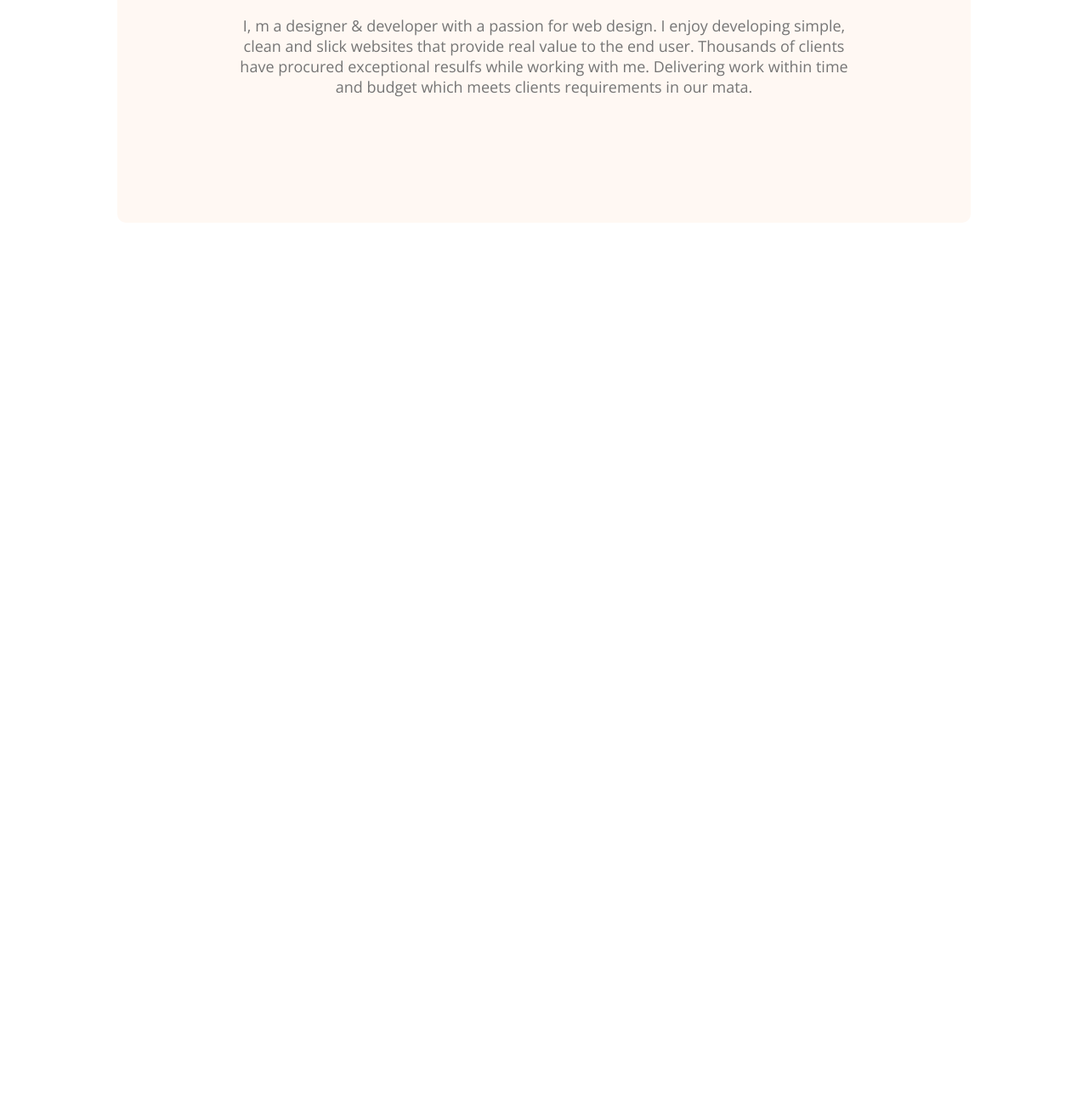
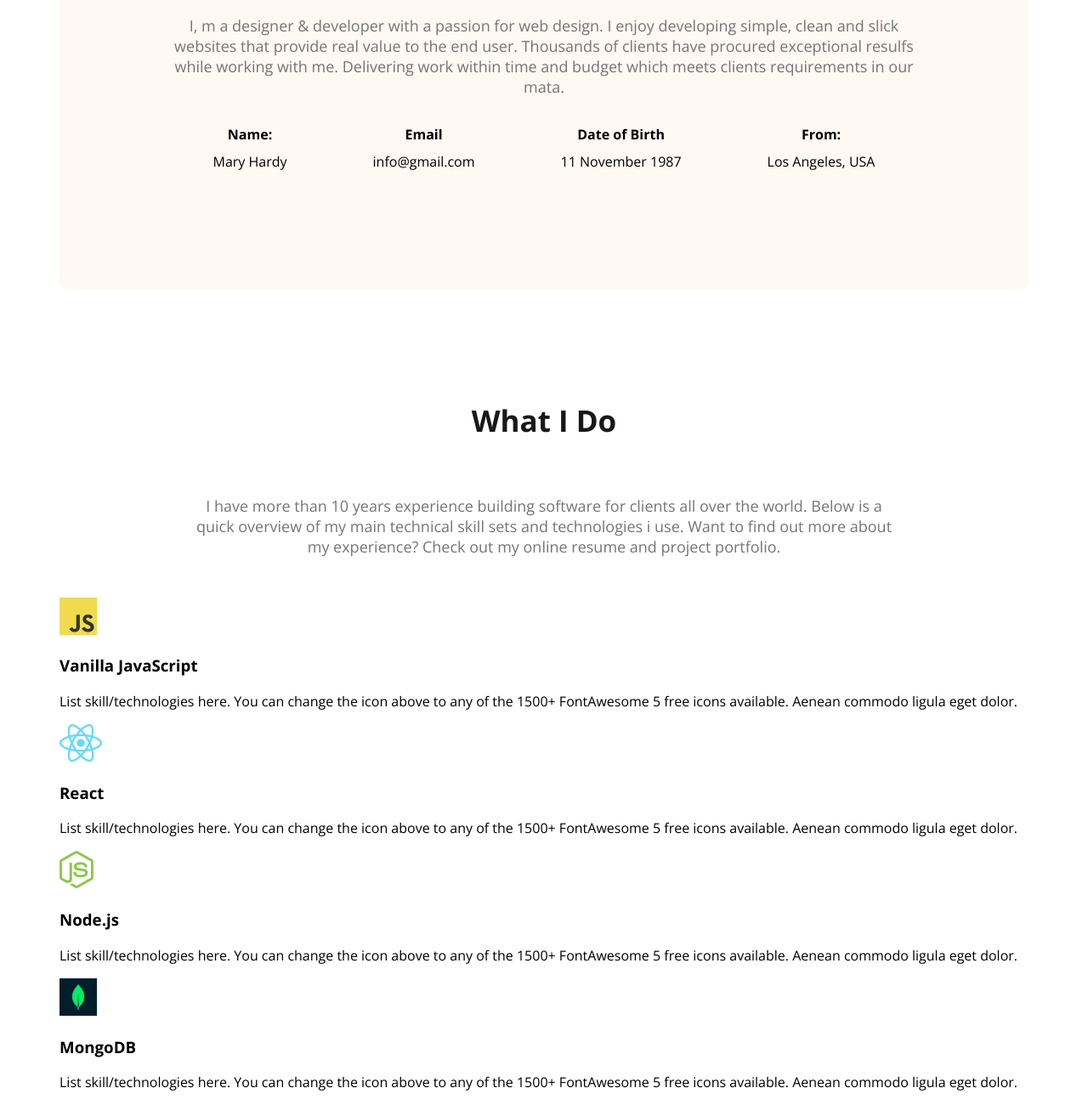
Before and after one commit to Mahbub049/personal-portfolio-2024, a plain HTML site: page index.html in a window 1280 px wide. Shown: the part 1229-2529 px from the top of the page at 85% size. Before the commit the page ends 1621 px from the top, so only its background shows below. Drawn offline with nearby package versions, Linux system fonts and the light colour scheme.

Commit message:
added skills

```diff
--- a/index.html
+++ b/index.html
@@ -36,6 +36,53 @@
         <section class="about">
             <h3 class="section-title">About Me</h3>
             <p class="section-description">I, m a designer & developer with a passion for web design. I enjoy developing simple, clean and slick websites that provide real value to the end user. Thousands of clients have procured exceptional resulfs while working with me. Delivering work within time and budget which meets clients requirements in our mata.</p>
+            <div class="about-info-container">
+                <div class="about-info">
+                    <h4 class="info-title">Name:</h4>
+                    <p class="info-description">Mary Hardy</p>
+                </div>
+                <div class="about-info">
+                    <h4 class="info-title">Email</h4>
+                    <p class="info-description">info@gmail.com</p>
+                </div>
+                <div class="about-info">
+                    <h4 class="info-title">Date of Birth</h4>
+                    <p class="info-description">11 November 1987</p>
+                </div>
+                <div class="about-info">
+                    <h4 class="info-title">From:</h4>
+                    <p class="info-description">Los Angeles, USA</p>
+                </div>
+            </div>
+        </section>
+
+        <section>
+            <h3 class="section-title">What I Do</h3>
+            <p id="whatido" class="section-description">
+                I have more than 10 years experience building software for clients all over the world. Below is a quick overview of my main technical skill sets and technologies i use. Want to find out more about my experience? Check out my online resume and project portfolio.
+            </p>
+            <div class="skills-container">
+                <div class="skill">
+                    <img src="images/icons/js.png" alt="">
+                    <h3 class="skill-title">Vanilla JavaScript</h3>
+                    <p class="skill-description">List skill/technologies here. You can change the icon above to any of the 1500+ FontAwesome 5 free icons available. Aenean commodo ligula eget dolor.</p>
+                </div>
+                <div class="skill">
+                    <img src="images/icons/react.png" alt="">
+                    <h3 class="skill-title">React</h3>
+                    <p class="skill-description">List skill/technologies here. You can change the icon above to any of the 1500+ FontAwesome 5 free icons available. Aenean commodo ligula eget dolor.</p>
+                </div>
+                <div class="skill">
+                    <img src="images/icons/nodejs.png" alt="">
+                    <h3 class="skill-title">Node.js</h3>
+                    <p class="skill-description">List skill/technologies here. You can change the icon above to any of the 1500+ FontAwesome 5 free icons available. Aenean commodo ligula eget dolor.</p>
+                </div>
+                <div class="skill">
+                    <img src="images/icons/mongo.png" alt="">
+                    <h3 class="skill-title">MongoDB</h3>
+                    <p class="skill-description">List skill/technologies here. You can change the icon above to any of the 1500+ FontAwesome 5 free icons available. Aenean commodo ligula eget dolor.</p>
+                </div>
+            </div>
         </section>
     </main>
     <footer>
--- a/styles/style.css
+++ b/styles/style.css
@@ -94,11 +94,38 @@ nav a{
 }
 
 /* Main Section */
+main{
+    max-width: 1140px;
+    margin: 0 auto;
+
+}
 
 /* About Section */
 .about{
     padding: 130px;
     border-radius: 10px;
     background: #FFF8F3;
-    margin: 130px;
+    margin: 130px 0;
 }
+
+.about-info-container{
+    display: flex;
+    justify-content: space-around;
+}
+
+.about-info{
+    text-align: center;
+    line-height: 10px;
+}
+
+/* .info-title{
+    margin-bottom: 0px;
+}
+
+.info-description{
+    margin-top: 0px;
+} */
+
+#whatido{
+    padding: 30px 150px;
+}
```
